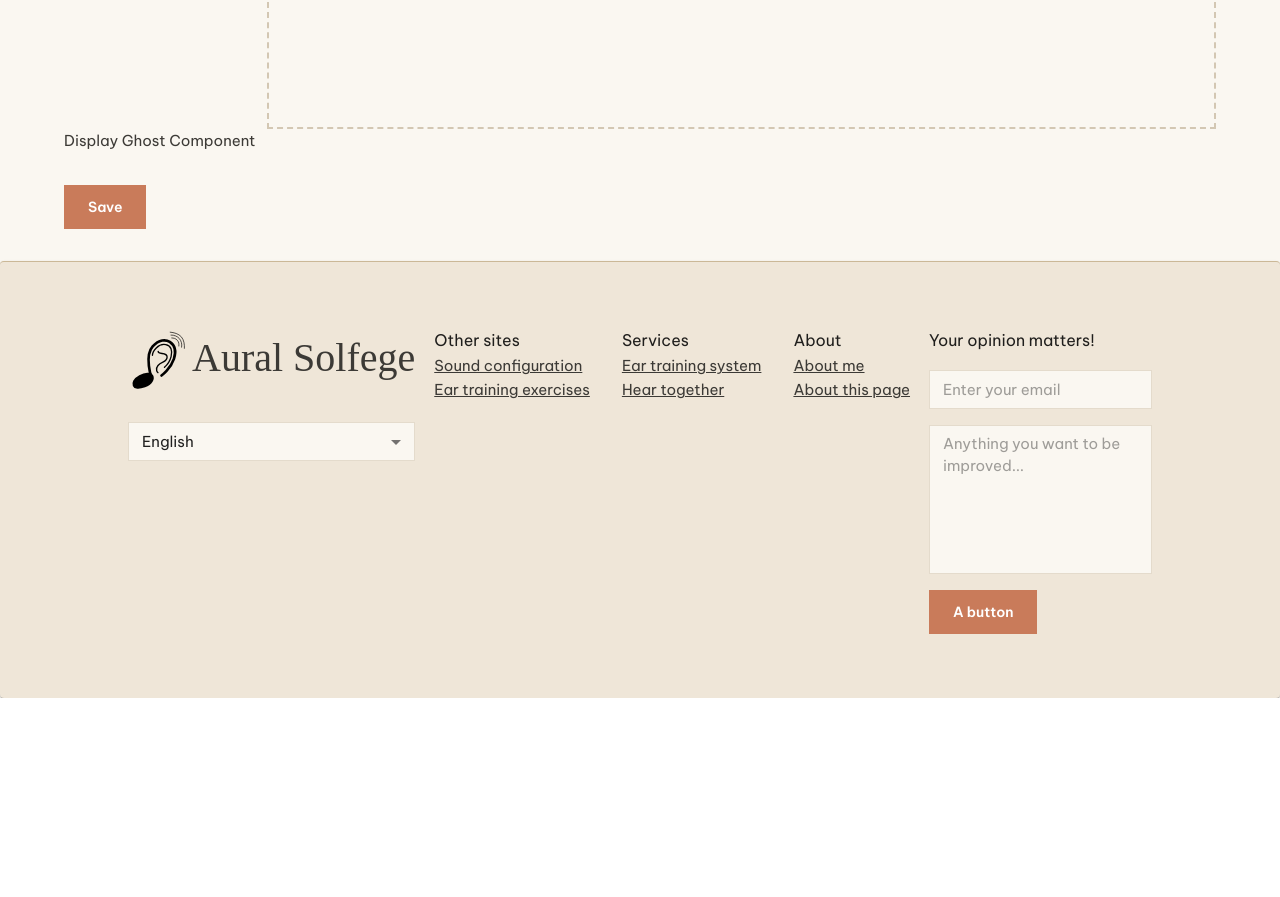
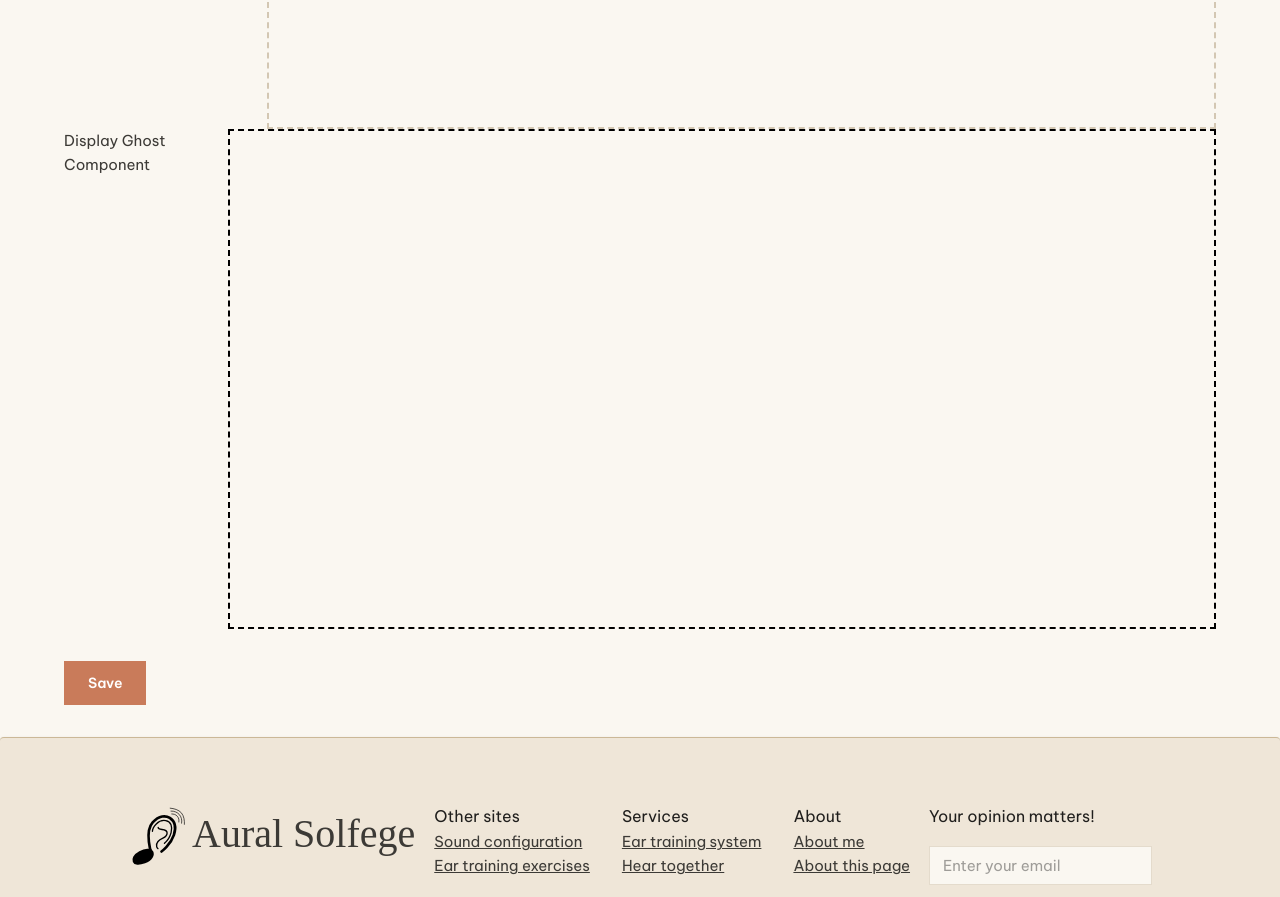
Before and after one commit to thanhKasper/aural-solfege-ui, a React (Vite) app: page /exercises/create in a window 1280 px wide. Shown: the part 838-1735 px from the top of the page. Before the commit the page ends 1536 px from the top, so only its background shows below. Built offline with nearby package versions, Linux system fonts and the light colour scheme; a web font is replaced by a local one.

Commit message:
refactor: Add container into the page

```diff
--- a/src/components/ExerciseFormatsDragAndDrop/ExerciseFormatsDragAndDrop.tsx
+++ b/src/components/ExerciseFormatsDragAndDrop/ExerciseFormatsDragAndDrop.tsx
@@ -8,6 +8,7 @@ import DropContainer from "../organisms/DragAndDrop/containers/DropContainer";
 import IntervalPitchComparisonSourceElement from "./IntervalPitchComparison/IntervalPitchComparisonSourceElement";
 import DragAndDrop from "../organisms/DragAndDrop/DragAndDrop";
 import { DragAndDropContext } from "../organisms/DragAndDrop/DragAndDropContextV2";
+import VerticalStackedContainer from "../organisms/DragAndDrop/containers/VerticalStackedContainer";
 
 interface IExerciseFormatDragAndDrop {
   value?: TExerciseFormat[];
@@ -96,8 +97,9 @@ const ExerciseFormatsDragAndDrop = ({
         </Stack>
       </DragAndDropProvider>
       <DragAndDrop>
-        <Box>
+        <Box sx={{ display: "flex" }}>
           <TestShowGhost />
+          <VerticalStackedContainer />
         </Box>
       </DragAndDrop>
     </>
--- a/src/components/organisms/DragAndDrop/containers/VerticalStackedContainer.tsx
+++ b/src/components/organisms/DragAndDrop/containers/VerticalStackedContainer.tsx
@@ -1,13 +1,14 @@
 import { Container } from "@/services/dragAndDrop/Container";
 import type { DropElement } from "@/services/dragAndDrop/DropElement";
+import { Box } from "@mui/material";
 import { useEffect, useRef } from "react";
 
 interface VerticalStackedContainerProps {
-  dropElements: DropElement[];
+  dropElements?: DropElement[];
 }
 
 const VerticalStackedContainer = ({
-  dropElements,
+  dropElements = [],
 }: VerticalStackedContainerProps) => {
   const containerRef = useRef<Container>(new Container(dropElements));
 
@@ -16,12 +17,23 @@ const VerticalStackedContainer = ({
   }, [dropElements]);
 
   return (
-    <div>
+    <Box
+      sx={{
+        width: "100%",
+        minHeight: "500px",
+        border: "1px dashed black",
+        alignSelf: "stretch",
+        // backgroundColor: containerCollision ? "canvas.200" : "transparent",
+        // borderColor: containerCollision ? "accent.300" : "canvas.400",
+        borderWidth: 2,
+        transition: "background-color 0.2s, border-color 0.2s",
+      }}
+    >
       {dropElements.map((element) => {
         const renderedComponent = element.render();
         return renderedComponent;
       })}
-    </div>
+    </Box>
   );
 };
 
```
